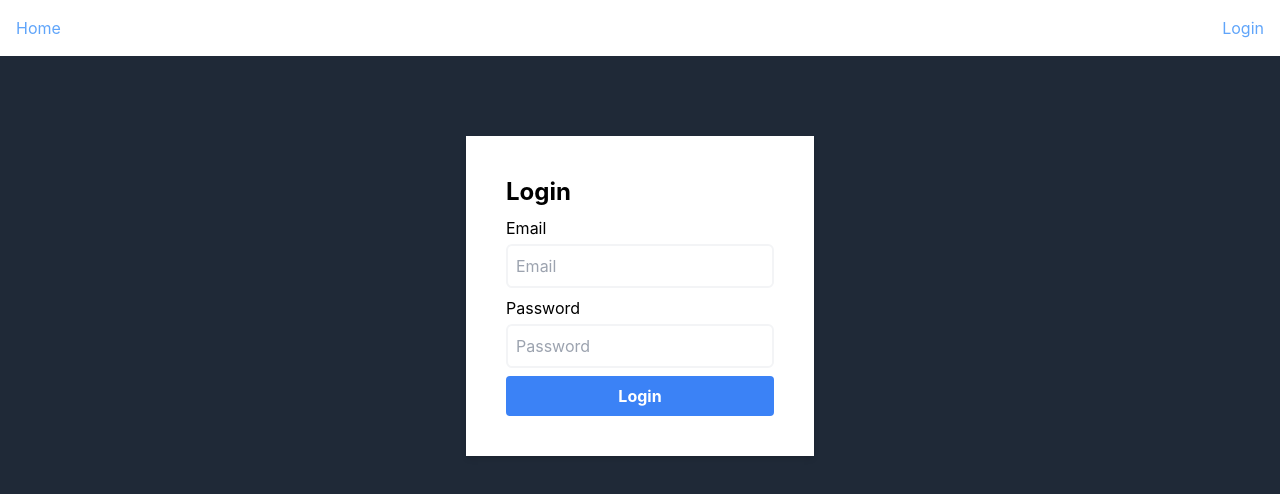
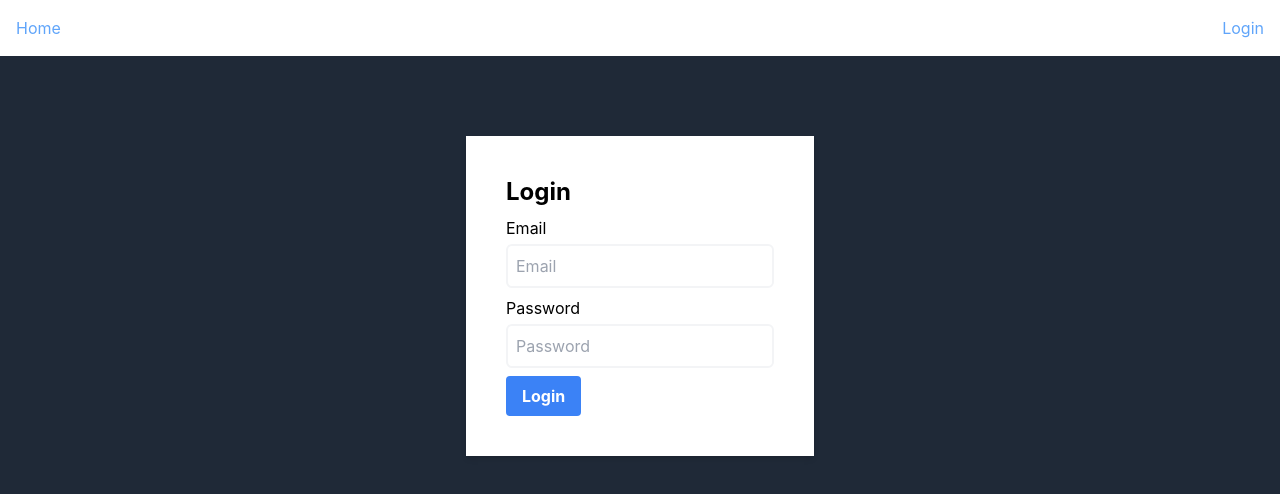
Before and after one commit to litmus-zhang/datagen-client, a Next.js app: page /auth in a window 1280 px wide. Shown: the top 494 px of the page. Built offline with nearby package versions, Linux system fonts and the light colour scheme.

Commit message:
fixed routing

```diff
--- a/pages/auth.tsx
+++ b/pages/auth.tsx
@@ -23,9 +23,12 @@ function Auth(props: Props) {
             <h1 className="text-2xl font-bold">Login</h1>
             <InputComponent type="email" placeholder="Email" />
             <InputComponent type="password" placeholder="Password" />
+            <Link href={"/"}>
             <button className="bg-blue-500 hover:bg-blue-700 text-white font-bold py-2 px-4 rounded">
               Login
             </button>
+            </Link>
+
           </form>
         </div>
       </div>
```
